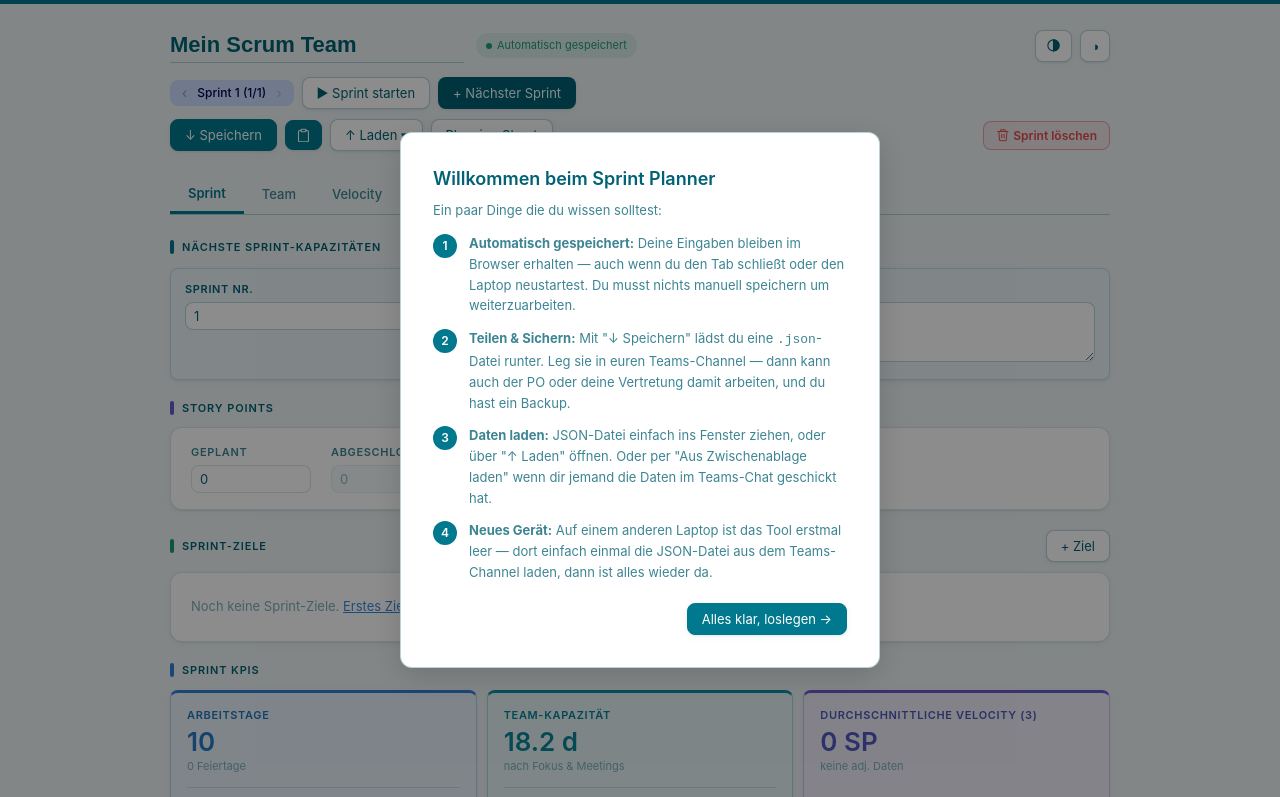
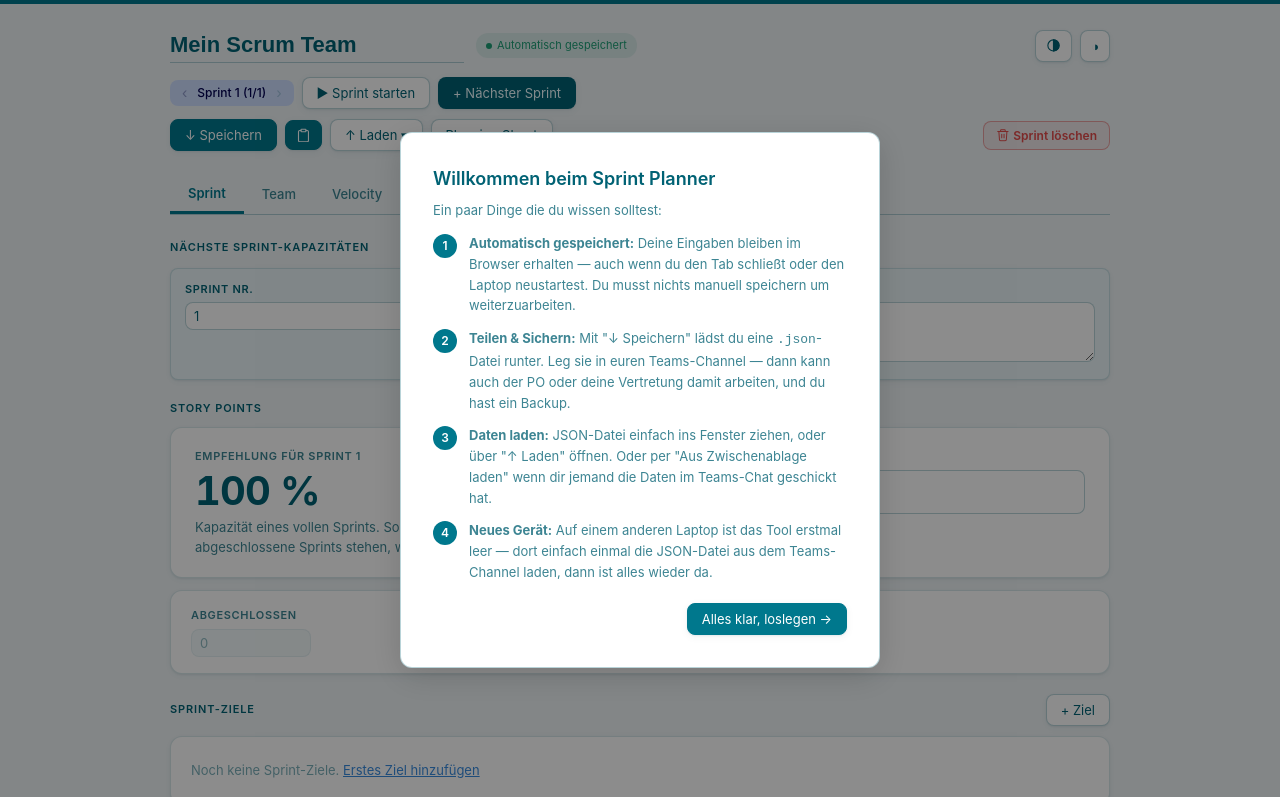
Before and after one commit to TrashPandaGirl/scrum-sprint-planning, a website: page scrum-sprint-planner.html in a window 1280 px wide. Shown: the top 797 px of the page. Drawn offline with nearby package versions, Linux system fonts and the light colour scheme.

Commit message:
Add commitment recommendation; color only where it carries meaning
Story Points now leads with a recommended SP range (avg velocity x capacity
ratio after holidays and absences), its reasoning, the Geplant input beside
it and a range scale. Decorative accent colors and section markers removed.
8 new unit tests (40 total).

Co-Authored-By: Claude Opus 5.5 <noreply@anthropic.com>

```diff
--- a/scrum-sprint-planner.html
+++ b/scrum-sprint-planner.html
@@ -52,21 +52,19 @@
 :root[data-contrast="high"] .tab.active{background:#000 !important;color:#fff !important;}
 :root[data-contrast="high"] .btn-danger,
 :root[data-contrast="high"] #btnDeleteSprint{background:#c20000 !important;color:#fff !important;border:2px solid #000 !important;}
-/* Color system: page/card layering + brand and accent hues */
+/* Color system: page/card layering + one brand hue; state colors (green/amber/red) carry meaning */
 :root{
   --page:#eef4f6;--bg:#ffffff;--bg2:#e4f2f5;--bg3:#d3e8ee;--surface:#eaf5f8;
   --brand:#00788d;--on-brand:#ffffff;
-  --acc-blue:#2f7fd8;--acc-teal:#0a8ea3;--acc-violet:#6a58d2;--acc-amber:#c77d00;--acc-coral:#d9533f;--acc-green:#1a9b6f;
   --shadow:0 1px 2px rgba(0,60,75,.08),0 2px 8px rgba(0,60,75,.05);
 }
 :root[data-theme="dark"]{--page:#131312;--bg:#1e1e1c;--bg2:#2a2a28;--bg3:#323230;--surface:#262624;--brand:#2fb6cb;--on-brand:#05262c;
-  --acc-blue:#6aa8f0;--acc-teal:#3cc3d6;--acc-violet:#a597f5;--acc-amber:#e8a93a;--acc-coral:#f27d6a;--acc-green:#44c79a;--shadow:0 1px 2px rgba(0,0,0,.4);}
+  --shadow:0 1px 2px rgba(0,0,0,.4);}
 @media(prefers-color-scheme:dark){
   :root:not([data-theme="light"]):not([data-theme="dark"]){--page:#131312;--bg:#1e1e1c;--bg2:#2a2a28;--bg3:#323230;--surface:#262624;--brand:#2fb6cb;--on-brand:#05262c;
-  --acc-blue:#6aa8f0;--acc-teal:#3cc3d6;--acc-violet:#a597f5;--acc-amber:#e8a93a;--acc-coral:#f27d6a;--acc-green:#44c79a;--shadow:0 1px 2px rgba(0,0,0,.4);}
-}
-:root[data-contrast="high"]{--page:#ffffff;--bg:#ffffff;--brand:#000000;--on-brand:#ffffff;--shadow:none;
-  --acc-blue:#004a99;--acc-teal:#005f6e;--acc-violet:#40308f;--acc-amber:#8a4b00;--acc-coral:#a31d0c;--acc-green:#006b3c;}
+  --shadow:0 1px 2px rgba(0,0,0,.4);}
+}
+:root[data-contrast="high"]{--page:#ffffff;--bg:#ffffff;--brand:#000000;--on-brand:#ffffff;--shadow:none;}
 *{box-sizing:border-box;margin:0;padding:0;}
 /* Keyboard focus */
 :where(a,button,input,select,textarea,[tabindex]):focus-visible{outline:2px solid var(--blue);outline-offset:2px;}
@@ -253,22 +251,41 @@ body{font-family:-apple-system,BlinkMacSystemFont,'Segoe UI',sans-serif;backgrou
 .tab.active{color:var(--brand);border-bottom:3px solid var(--brand);font-weight:600;}
 .tabs{border-bottom:1px solid var(--border2);}
 .section-label{display:inline-flex;align-items:center;gap:8px;color:var(--text);}
-.section-label::before{content:'';width:4px;height:14px;border-radius:2px;background:var(--acc,var(--brand));}
-#section-sp .section-label,#section-sp{--acc:var(--acc-violet);}
-#section-goals{--acc:var(--acc-green);}
-#section-absences{--acc:var(--acc-amber);}
-#section-capacity{--acc:var(--acc-teal);}
-#kpiHeader{--acc:var(--acc-blue);}
-.metric-card{--acc:var(--acc-blue);background:color-mix(in srgb,var(--acc) 11%,var(--bg));border:1px solid color-mix(in srgb,var(--acc) 28%,transparent);border-top:3px solid var(--acc);box-shadow:var(--shadow);}
-.metrics-grid>.metric-card:nth-child(4n+2){--acc:var(--acc-teal);}
-.metrics-grid>.metric-card:nth-child(4n+3){--acc:var(--acc-violet);}
-.metrics-grid>.metric-card:nth-child(4n+4){--acc:var(--acc-amber);}
-.metric-label{color:color-mix(in srgb,var(--acc) 70%,var(--text));}
-.metric-value{color:color-mix(in srgb,var(--acc) 80%,var(--text));font-weight:600;}
+/* Color carries meaning only: brand for structure, green/amber/red for state */
+.metric-card{background:var(--bg);border:1px solid var(--border);box-shadow:var(--shadow);}
+.metric-value{font-weight:600;font-variant-numeric:tabular-nums;}
+.metric-label{hyphens:auto;overflow-wrap:anywhere;}
+/* Commitment recommendation */
+.commit-card{display:grid;grid-template-columns:minmax(0,1fr) auto;gap:16px 32px;align-items:start;padding:20px 24px;}
+.commit-eyebrow,.commit-plan label{display:block;font-size:11px;font-weight:600;text-transform:uppercase;letter-spacing:.06em;color:var(--text2);margin-bottom:6px;}
+.commit-value{font-size:40px;font-weight:650;line-height:1.05;letter-spacing:-.02em;color:var(--brand);font-variant-numeric:tabular-nums;}
+.commit-card[data-state="empty"] .commit-value{color:var(--text);}
+.commit-card[data-state="error"] .commit-value{color:var(--text3);}
+.commit-card[data-state="error"] .commit-why{color:var(--red);}
+.commit-why{font-size:13px;color:var(--text2);margin-top:6px;max-width:52ch;}
+.commit-plan{min-width:180px;}
+.commit-plan input{width:100%;font-size:22px;font-weight:600;padding:8px 12px;border:1px solid var(--border2);border-radius:var(--radius);background:var(--field);color:var(--text);font-family:inherit;font-variant-numeric:tabular-nums;transition:border-color .15s;}
+.commit-plan input:hover{border-color:var(--text2);}
+.commit-plan input:focus{border-color:var(--brand);box-shadow:0 0 0 3px color-mix(in srgb,var(--brand) 18%,transparent);}
+.commit-plan input:disabled{opacity:.45;cursor:not-allowed;}
+.commit-fit{font-size:12px;font-weight:500;color:var(--text2);margin-top:6px;min-height:18px;}
+.commit-fit[data-tone="fit"]{color:var(--green);}
+.commit-fit[data-tone="over"]{color:var(--amber);}
+.commit-scale{grid-column:1 / -1;position:relative;height:8px;border-radius:999px;background:var(--bg2);}
+.commit-scale[hidden]{display:none;}
+.commit-band{position:absolute;top:0;bottom:0;border-radius:999px;background:color-mix(in srgb,var(--brand) 35%,transparent);}
+.commit-marker{position:absolute;top:-4px;width:4px;height:16px;margin-left:-2px;border-radius:2px;background:var(--text);}
+.commit-marker[hidden]{display:none;}
+.commit-marker[data-tone="over"]{background:var(--amber);}
+.commit-marker[data-tone="fit"]{background:var(--green);}
+@media(max-width:560px){.commit-card{grid-template-columns:1fr;}.commit-value{font-size:34px;}}
+:root[data-contrast="high"] .commit-value{color:#000;}
+:root[data-contrast="high"] .commit-band{background:#000;opacity:.35;}
+:root[data-contrast="high"] .commit-scale{background:#fff;box-shadow:inset 0 0 0 1px #000;}
 .save-indicator{border:1px solid transparent;}
 .team-name-input{font-weight:600;}
 .onboarding-box .step-num{background:var(--brand);color:var(--on-brand);}
-:root[data-contrast="high"] .metric-card{background:#fff;border-top-width:6px !important;}
+:root[data-contrast="high"] .metric-card{background:#fff;}
 :root[data-contrast="high"] .btn-primary{background:#000 !important;color:#fff !important;}
 :root[data-contrast="high"] .tab.active{border-bottom-color:#000;}
 </style>
@@ -348,10 +365,21 @@ body{font-family:-apple-system,BlinkMacSystemFont,'Segoe UI',sans-serif;backgrou
     <!-- Story Points -->
     <div class="section" id="section-sp">
       <div class="section-header"><span class="section-label">Story Points</span></div>
+      <div class="card commit-card">
+        <div class="commit-main">
+          <div class="commit-eyebrow" id="commitEyebrow">Empfehlung</div>
+          <div class="commit-value" id="commitValue" aria-live="polite">–</div>
+          <div class="commit-why" id="commitWhy"></div>
+        </div>
+        <div class="commit-plan">
+          <label for="committedSP">Geplant (SP)</label>
+          <input type="number" id="committedSP" value="0" min="0" inputmode="numeric" aria-describedby="commitFit" onchange="recalc()" oninput="renderRecommendation()">
+          <div class="commit-fit" id="commitFit"></div>
+        </div>
+        <div class="commit-scale" id="commitScale" aria-hidden="true"><div class="commit-band" id="commitBand"></div><div class="commit-marker" id="commitMarker"></div></div>
+      </div>
       <div class="card">
         <div style="display:flex;gap:20px;flex-wrap:wrap;align-items:flex-end">
-          <div><div style="font-size:11px;color:var(--text2);font-weight:600;text-transform:uppercase;letter-spacing:.06em;margin-bottom:5px">Geplant</div>
-            <input type="number" id="committedSP" value="0" min="0" onchange="recalc()" style="font-size: 13px; padding: 5px 8px; border: 0.5px solid var(--border); border-radius: var(--radius); background: var(--field); color: var(--text); width: 120px; font-family: inherit"></div>
           <div><div id="completedSPLabel" style="font-size:11px;color:var(--text2);font-weight:600;text-transform:uppercase;letter-spacing:.06em;margin-bottom:5px">Abgeschlossen</div>
             <input type="number" id="completedSP" value="0" min="0" onchange="recalc()" style="font-size: 13px; padding: 5px 8px; border: 0.5px solid var(--border); border-radius: var(--radius); background: var(--field); color: var(--text); width: 120px; font-family: inherit"></div>
           <div id="spGoalStatus" style="font-size:13px;color:var(--text2);flex:1;min-width:200px"></div>
@@ -733,20 +761,24 @@ function memberTheoreticalMax(m){
   if(curSprint().unit==='days'){const dh=memberDailyRate(m);return dh>0?netH/dh:0;}
   return netH;
 }
-function memberSprintCapacity(m){
+// Gross hours a member is actually available: workdays minus holidays and absences.
+function memberAvailableHours(m){
   const sp=curSprint();
   if(!sp.dayStates)sp.dayStates={};
-  const days=getSprintDays();
-  let bruttoH=0;
-  days.forEach(d=>{
-    const dow=d.getDay();
-    if(!m.workDays.includes(dow))return;
+  let h=0;
+  getSprintDays().forEach(d=>{
+    if(!m.workDays.includes(d.getDay()))return;
     if(isHoliday(fmtDate(d)))return;
     const ds=sp.dayStates[`${fmtDate(d)}:${m.id}`]||'available';
     const rate=memberDailyRate(m);
-    if(ds==='available')bruttoH+=rate;
-    else if(ds==='half')bruttoH+=rate*0.5;
+    if(ds==='available')h+=rate;
+    else if(ds==='half')h+=rate*0.5;
   });
+  return h;
+}
+function memberSprintCapacity(m){
+  const sp=curSprint();
+  const bruttoH=memberAvailableHours(m);
   const maxH=memberTheoreticalMaxHours(m);
   const attendFactor=maxH>0?bruttoH/maxH:0;
   const meetingDeduct=memberMeetingHours(m)*attendFactor;
@@ -755,6 +787,35 @@ function memberSprintCapacity(m){
   return netH;
 }
 function teamTotalCapacity(){return state.members.reduce((s,m)=>s+memberSprintCapacity(m),0);}
+
+// ─── Commitment recommendation ───────────────────────────────────────────────
+// Gross hours a member would have in a full sprint of this length: no holidays, no absences.
+function memberBaselineHours(m){
+  return getSprintDays().filter(d=>m.workDays.includes(d.getDay())).length*memberDailyRate(m);
+}
+function memberAbsenceDays(m){
+  const ds=curSprint().dayStates||{};
+  return getSprintDays().reduce((n,d)=>{
+    if(!m.workDays.includes(d.getDay())||isHoliday(fmtDate(d)))return n;
+    const st=ds[`${fmtDate(d)}:${m.id}`];
+    return n+(st==='absent'?1:st==='half'?0.5:0);
+  },0);
+}
+// Average velocity scaled by the share of a full sprint the team is available.
+// The range runs from 90 % of that target (buffer) up to the target itself.
+function commitmentRecommendation(avgVel){
+  const base=state.members.reduce((s,m)=>s+memberBaselineHours(m),0);
+  const avail=state.members.reduce((s,m)=>s+memberAvailableHours(m),0);
+  const ratio=base>0?avail/base:0;
+  const target=avgVel*ratio;
+  return{
+    ratio,
+    low:Math.round(target*0.9),
+    high:Math.round(target),
+    holidays:getSprintDays().filter(d=>!isWeekend(d)&&isHoliday(fmtDate(d))).length,
+    absenceDays:state.members.reduce((s,m)=>s+memberAbsenceDays(m),0),
+  };
+}
 
 // ─── Sprint navigation ────────────────────────────────────────────────────────
 function navigateSprint(dir){
@@ -976,7 +1037,7 @@ function updateSprintNavUI(){
 // ─── Recalc ───────────────────────────────────────────────────────────────────
 function recalc(){
   saveUIToSprint();
-  renderMetrics();renderCapacityDetail();renderSpGoalStatus();renderLastSprintSummary();renderVelocityMetrics();
+  renderMetrics();renderCapacityDetail();renderSpGoalStatus();renderRecommendation();renderLastSprintSummary();renderVelocityMetrics();
   updateSprintNavUI();
   if(typeof markDirty==='function')markDirty();
 }
@@ -1036,6 +1097,55 @@ function renderLastSprintSummary(){
     `<span style="color:var(--green)"><strong style="font-weight:600">${completed}</strong> SP abgeschlossen</span>`+sep+
     `<span style="color:var(--amber)"><strong style="font-weight:600">${open}</strong> SP offen</span>`;
   wrap.style.display='';
+}
+function renderRecommendation(){
+  const sp=curSprint();
+  const $=id=>document.getElementById(id);
+  const val=$('commitValue');if(!val)return;
+  const card=val.closest('.commit-card');
+  const de=n=>String(n).replace('.',',');
+  const planned=Number($('committedSP').value)||0;
+  const history=state.velocity.filter(v=>Number(v.sp)>0).length;
+  const r=commitmentRecommendation(avgVelocity(3));
+  const pct=Math.round(r.ratio*100);
+  const reasons=[];
+  if(r.holidays)reasons.push(`${r.holidays} Feiertag${r.holidays!==1?'e':''}`);
+  if(r.absenceDays)reasons.push(`${de(r.absenceDays)} Abwesenheitstag${r.absenceDays!==1?'e':''}`);
+  $('commitEyebrow').textContent=`Empfehlung für Sprint ${sp.nr}`;
+  card.dataset.state='ok';
+  if(r.ratio===0){
+    card.dataset.state='error';
+    val.textContent='–';
+    $('commitWhy').textContent=state.members.length?'Keine Kapazität: In diesem Zeitraum hat niemand Arbeitstage. Prüf Start und Ende.':'Noch kein Team. Leg im Tab Team Mitglieder an.';
+  }else if(!mod('velocity')||!history){
+    card.dataset.state='empty';
+    val.textContent=`${pct} %`;
+    $('commitWhy').textContent=`Kapazität eines vollen Sprints${reasons.length?' · '+reasons.join(' · '):''}. `+
+      (mod('velocity')?'Sobald im Tab Velocity abgeschlossene Sprints stehen, wird daraus eine SP-Empfehlung.':'Mit dem Velocity-Modul wird daraus eine SP-Empfehlung.');
+  }else{
+    val.textContent=r.low===r.high?`${r.high} SP`:`${r.low}–${r.high} SP`;
+    $('commitWhy').textContent=`Ø Velocity ${avgVelocity(3)} SP × ${pct} % Kapazität`+(reasons.length?' · '+reasons.join(' · '):'');
+  }
+  // Fit of the planned value against the range
+  const fit=$('commitFit');
+  const hasRange=card.dataset.state==='ok';
+  let tone='',msg='';
+  if(hasRange&&!planned)msg='Wie viele SP nehmt ihr euch vor?';
+  else if(hasRange&&planned>r.high){tone='over';msg=`${planned-r.high} SP über der Empfehlung`;}
+  else if(hasRange&&planned<r.low){tone='under';msg=`${r.low-planned} SP unter der Empfehlung, Puffer für Ungeplantes`;}
+  else if(hasRange){tone='fit';msg='Im empfohlenen Bereich';}
+  fit.textContent=msg;fit.dataset.tone=tone;
+  // Scale: band = recommended range, marker = planned
+  const scale=$('commitScale');
+  scale.hidden=!hasRange;
+  if(hasRange){
+    const max=Math.max(r.high*1.4,planned*1.1,1);
+    const at=v=>Math.min(100,v/max*100)+'%';
+    $('commitBand').style.left=at(r.low);
+    $('commitBand').style.width=`calc(${at(r.high)} - ${at(r.low)})`;
+    const mk=$('commitMarker');
+    mk.hidden=!planned;mk.style.left=at(planned);mk.dataset.tone=tone;
+  }
 }
 function renderSpGoalStatus(){
   const sp=curSprint();
@@ -2003,7 +2113,7 @@ function showTab(name,btn){
 }
 function renderAll(){
   renderSprintGoals();renderMemberAbsences();renderMembers();renderRoles();
-  renderMetrics();renderCapacityDetail();renderSpGoalStatus();renderLastSprintSummary();
+  renderMetrics();renderCapacityDetail();renderSpGoalStatus();renderRecommendation();renderLastSprintSummary();
   renderVelocityMetrics();renderVelocityChart();
   updateSprintNavUI();
   applyModules();
```
Also changed, not shown: tasks/todo.md (+8 -8 lines), tests/load-calc.js (+2 -2 lines), tests/recommendation.test.js (added, +72 -0 lines), README.md.
